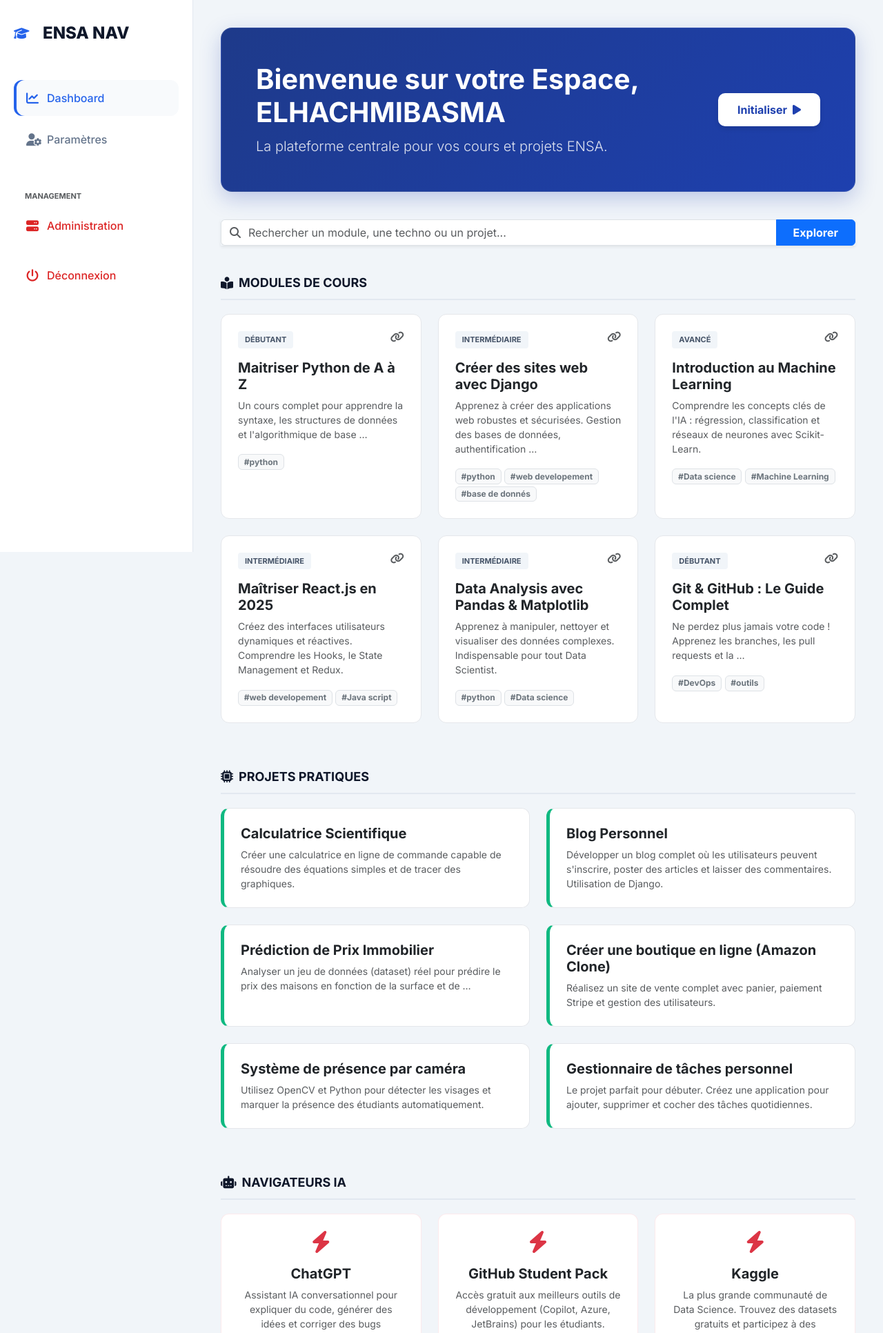
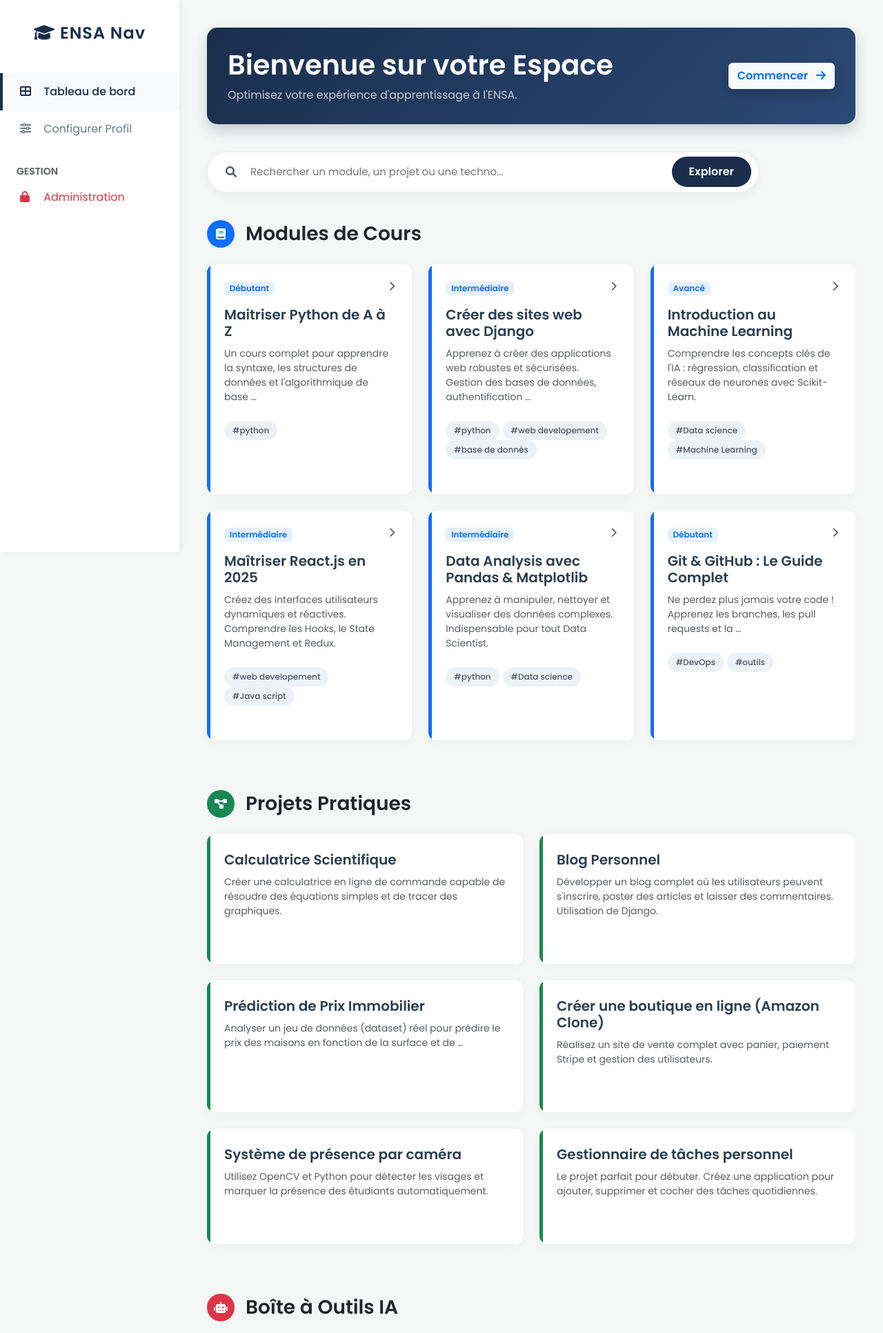
Before and after one commit to Basma-ElHachmi/Digital-creativity, a Django app: page / in a window 1280 px wide. Shown: the top 1932 px of the page at 69% size. Run offline with Django 5.2, Linux system fonts and the light colour scheme; a user stored in the database is signed in; data comes from the database, SQL or seed files in the repository; both versions use the stored data as it was after the commit.

Commit message:
Première version de mon Dashboard ENSA Nav

```diff
--- a/core/models.py
+++ b/core/models.py
@@ -71,3 +71,4 @@ class AINavigator(models.Model):
     tags = models.ManyToManyField(Tag, blank=True)
     def __str__(self):
         return self.name
+    from django.contrib.auth.models import User
--- a/core/templates/index.html
+++ b/core/templates/index.html
@@ -3,289 +3,275 @@
 <head>
     <meta charset="UTF-8">
     <meta name="viewport" content="width=device-width, initial-scale=1.0">
-    <title>Dashboard - ENSA Nav Pro</title>
-    <link href="https://fonts.googleapis.com/css2?family=Inter:wght@300;400;500;600;700;800&display=swap" rel="stylesheet">
+    <title>Dashboard - ENSA Nav</title>
+    <link href="https://fonts.googleapis.com/css2?family=Poppins:wght@300;400;500;600&display=swap" rel="stylesheet">
     <link href="https://cdn.jsdelivr.net/npm/bootstrap@5.3.0/dist/css/bootstrap.min.css" rel="stylesheet">
-    <link href="https://cdnjs.cloudflare.com/ajax/libs/font-awesome/6.4.0/css/all.min.css" rel="stylesheet">
+    <link href="https://cdnjs.cloudflare.com/ajax/libs/font-awesome/6.0.0/css/all.min.css" rel="stylesheet">
 
     <style>
-        :root {
-            --eng-blue: #0f172a;       /* Bleu Nuit très Pro */
-            --electric-blue: #2563eb;  /* Bleu Électrique pour les actions */
-            --tech-green: #10b981;
-            --tech-red: #dc2626;
-            --bg-light: #f1f5f9;
+        body {
+            font-family: 'Poppins', sans-serif;
+            background-color: #f4f7f6;
+            overflow-x: hidden;
         }
 
-        body {
-            font-family: 'Inter', sans-serif;
-            background-color: var(--bg-light);
-            color: #1e293b;
-        }
-
-        /* SIDEBAR PROFESSIONNELLE */
         .sidebar {
             height: 100vh;
             background-color: #ffffff;
+            color: #333;
             position: fixed;
-            left: 0; top: 0; width: 280px;
-            padding: 30px 20px;
-            border-right: 1px solid #e2e8f0;
+            left: 0;
+            top: 0;
+            width: 260px;
+            padding-top: 30px;
+            box-shadow: 2px 0 10px rgba(0,0,0,0.05);
             z-index: 1000;
-            display: flex;
-            flex-direction: column;
         }
 
         .sidebar-brand {
-            font-weight: 800;
             font-size: 24px;
-            color: var(--eng-blue);
-            margin-bottom: 50px;
+            font-weight: 700;
+            text-align: center;
+            color: #1a2e4c;
+            margin-bottom: 40px;
+            letter-spacing: 1px;
+        }
+
+        .sidebar a {
+            padding: 15px 25px;
+            text-decoration: none;
+            font-size: 16px;
+            color: #6c757d;
+            display: block;
+            transition: 0.3s;
+            border-left: 4px solid transparent;
+        }
+
+        .sidebar a:hover, .sidebar a.active {
+            background-color: #f8f9fa;
+            color: #1a2e4c;
+            border-left-color: #1a2e4c;
+            font-weight: 500;
+        }
+
+        .sidebar i { width: 30px; }
+
+        .main-content {
+            margin-left: 260px;
+            padding: 40px;
+        }
+
+        /* --- STYLE DE LA BARRE DE RECHERCHE --- */
+        .search-container {
+            margin-bottom: 40px;
+            max-width: 800px;
+        }
+
+        .search-box {
+            background: white;
+            border-radius: 50px;
+            padding: 5px 10px;
+            box-shadow: 0 4px 15px rgba(0,0,0,0.05);
+            border: 1px solid #eee;
             display: flex;
             align-items: center;
-            gap: 12px;
+            transition: 0.3s;
         }
 
-        .sidebar-brand i {
-            color: var(--electric-blue);
-            font-size: 28px;
+        .search-box:focus-within {
+            box-shadow: 0 4px 20px rgba(26, 46, 76, 0.1);
+            border-color: #1a2e4c;
         }
 
-        .sidebar a, .logout-btn {
-            padding: 14px 18px;
-            text-decoration: none;
-            color: #64748b;
-            display: flex;
-            align-items: center;
-            border-radius: 12px;
-            margin-bottom: 8px;
-            font-weight: 500;
-            transition: all 0.2s;
+        .search-box input {
             border: none;
-            background: none;
+            padding: 12px 20px;
             width: 100%;
-            text-align: left;
+            outline: none;
+            background: transparent;
+            font-size: 15px;
         }
 
-        .sidebar a:hover, .sidebar a.active, .logout-btn:hover {
-            background-color: #f8fafc;
-            color: var(--electric-blue);
-            box-shadow: inset 4px 0 0 var(--electric-blue);
+        .search-box button {
+            background: #1a2e4c;
+            color: white;
+            border: none;
+            padding: 10px 25px;
+            border-radius: 40px;
+            font-weight: 600;
+            transition: 0.3s;
         }
 
-        .sidebar i { width: 30px; font-size: 18px; }
-
-        /* MAIN CONTENT */
-        .main-content { margin-left: 280px; padding: 40px; }
-
-        /* CADRE BIENVENUE BLEU PREMIUM */
-        .welcome-header {
-            background: linear-gradient(135deg, #1e3a8a 0%, #1e40af 100%);
-            border-radius: 166px;
-            border-radius: 16px;
-            padding: 50px;
-            color: white;
-            box-shadow: 0 10px 30px rgba(30, 64, 175, 0.25);
-            border: 1px solid rgba(255,255,255,0.1);
-            margin-bottom: 40px;
-            position: relative;
+        .search-box button:hover {
+            background: #2a4975;
         }
 
-        .welcome-header h1 { font-weight: 700; margin-bottom: 10px; }
-        .welcome-header p { font-weight: 300; opacity: 0.85; max-width: 600px; }
-
-        /* BOUTON INITIALISER / COMMENCER */
-        .btn-premium {
-            background-color: #ffffff;
-            color: #1e40af;
-            font-weight: 700;
-            padding: 12px 28px;
-            border-radius: 10px;
+        /* CARTES MODERNES */
+        .dashboard-card {
+            background: white;
             border: none;
-            display: inline-flex;
-            align-items: center;
-            transition: all 0.3s ease;
-            text-decoration: none;
-            cursor: pointer;
-            box-shadow: 0 4px 6px rgba(0,0,0,0.1);
-        }
-
-        .btn-premium:hover {
-            background-color: #f8fafc;
-            transform: translateY(-2px);
-            box-shadow: 0 8px 15px rgba(0,0,0,0.15);
-            color: #2563eb;
-        }
-
-        /* SECTION TITLES */
-        .section-label {
-            font-weight: 700;
-            font-size: 18px;
-            color: var(--eng-blue);
-            margin: 40px 0 20px 0;
-            display: flex;
-            align-items: center;
-            border-bottom: 2px solid #e2e8f0;
-            padding-bottom: 10px;
-        }
-
-        /* CARTES ET GRILLE */
-        .dashboard-card {
-            background: #ffffff;
-            border: 1px solid #e5e7eb;
             border-radius: 12px;
-            padding: 24px;
+            padding: 25px;
+            margin-bottom: 25px;
+            box-shadow: 0 4px 20px rgba(0,0,0,0.03);
+            transition: transform 0.2s, box-shadow 0.2s;
             height: 100%;
-            transition: 0.3s;
             position: relative;
+            overflow: hidden;
         }
 
         .dashboard-card:hover {
-            border-color: var(--electric-blue);
-            box-shadow: 0 12px 20px rgba(0,0,0,0.05);
+            transform: translateY(-5px);
+            box-shadow: 0 8px 25px rgba(0,0,0,0.08);
+            cursor: pointer;
         }
 
-        .tag-eng {
-            font-size: 11px;
-            text-transform: uppercase;
-            font-weight: 700;
-            background: #f1f5f9;
-            color: #475569;
-            padding: 4px 10px;
-            border-radius: 4px;
-            margin-right: 6px;
+        .border-left-accent {
+            position: absolute;
+            left: 0; top: 0; bottom: 0; width: 5px;
         }
 
-        .btn-outline-danger {
-            border-width: 2px;
-            font-weight: 600;
+        .card-title { font-weight: 600; color: #2c3e50; margin-bottom: 10px; }
+
+        .tag-pill {
+            background-color: #edf2f7;
+            color: #4a5568;
+            padding: 5px 12px;
+            border-radius: 50px;
+            font-size: 12px;
+            font-weight: 500;
+            margin-right: 5px;
+        }
+
+        .welcome-header {
+            background: linear-gradient(135deg, #1a2e4c 0%, #2a4975 100%);
+            color: white;
+            padding: 30px;
+            border-radius: 15px;
+            margin-bottom: 40px;
+            box-shadow: 0 10px 20px rgba(26, 46, 76, 0.2);
         }
     </style>
 </head>
 <body>
 
     <div class="sidebar">
-        <div class="sidebar-brand">
-            <i class="fas fa-graduation-cap"></i> ENSA NAV
-        </div>
-
-        <nav>
-            <a href="{% url 'home' %}" class="active"><i class="fas fa-chart-line"></i> Dashboard</a>
-            <a href="{% url 'profile' %}"><i class="fas fa-user-gear"></i> Paramètres</a>
-
-            {% if user.is_staff %}
-            <div class="mt-5 px-3 mb-2 text-uppercase text-muted fw-bold" style="font-size: 11px;">Management</div>
-            <a href="/admin" target="_blank" style="color: var(--tech-red) !important;">
-                <i class="fas fa-server"></i> Administration
-            </a>
-            {% endif %}
-
-            <form action="{% url 'logout' %}" method="post" style="margin-top: 20px;">
-                {% csrf_token %}
-                <button type="submit" class="logout-btn" style="color: var(--tech-red) !important;">
-                    <i class="fas fa-power-off"></i> Déconnexion
-                </button>
-            </form>
-        </nav>
+        <div class="sidebar-brand"><i class="fas fa-graduation-cap me-2"></i>ENSA Nav</div>
+        <a href="{% url 'home' %}" class="active"><i class="fas fa-th-large"></i> Tableau de bord</a>
+        <a href="{% url 'profile' %}"><i class="fas fa-sliders-h"></i> Configurer Profil</a>
+        {% if user.is_staff %}
+        <div class="mt-4 px-4 text-uppercase small text-muted fw-bold">Gestion</div>
+        <a href="/admin" target="_blank" class="text-danger"><i class="fas fa-lock"></i> Administration</a>
+        {% endif %}
     </div>
 
     <div class="main-content">
 
         {% if user_profile %}
-            <div class="welcome-header d-flex justify-content-between align-items-center">
+            <div class="alert alert-success border-0 shadow-sm d-flex justify-content-between align-items-center bg-white" role="alert" style="border-left: 5px solid #198754 !important;">
                 <div>
-                    <h1>Bonjour, {{ user_profile.name }} !</h1>
-                    <p class="fs-5 mb-0">Espace Ingénieur : {{ user_profile.level }} | Données synchronisées.</p>
+                    <h4 class="alert-heading mb-1 text-success fw-bold">Bonjour, {{ user_profile.name }} !</h4>
+                    <p class="mb-0 text-muted">Voici vos recommandations personnalisées ({{ user_profile.level }}).</p>
                 </div>
-                <a href="{% url 'clear_profile' %}" class="btn-premium">
-                    <i class="fas fa-sync-alt me-2"></i> Réinitialiser
-                </a>
+                <a href="{% url 'clear_profile' %}" class="btn btn-light btn-sm border"><i class="fas fa-sync-alt me-1"></i> Réinitialiser</a>
             </div>
         {% else %}
             <div class="welcome-header">
                 <div class="row align-items-center">
-                    <div class="col-md-9">
-                        <h1>Bienvenue sur votre Espace, {{ user.username }}</h1>
-                        <p class="fs-5 mb-0">La plateforme centrale pour vos cours et projets ENSA.</p>
+                    <div class="col-md-8">
+                        <h1 class="fw-bold">Bienvenue sur votre Espace</h1>
+                        <p class="mb-0 opacity-75">Optimisez votre expérience d'apprentissage à l'ENSA.</p>
                     </div>
-                    <div class="col-md-3 text-end">
-                        <a href="{% url 'profile' %}" class="btn-premium">
-                            Initialiser <i class="fas fa-play ms-2"></i>
-                        </a>
+                    <div class="col-md-4 text-end">
+                        <a href="{% url 'profile' %}" class="btn btn-light text-primary fw-bold shadow">Commencer <i class="fas fa-arrow-right ms-2"></i></a>
                     </div>
                 </div>
             </div>
         {% endif %}
-<div class="search-section mb-4">
-    <form action="{% url 'home' %}" method="GET" class="d-flex gap-2">
-        <div class="input-group shadow-sm">
-            <span class="input-group-text bg-white border-end-0">
-                <i class="fas fa-search text-muted"></i>
-            </span>
-            <input type="text" name="q" class="form-control border-start-0 ps-0"
-                   placeholder="Rechercher un module, une techno ou un projet..."
-                   value="{{ request.GET.q }}">
-            <button class="btn btn-primary px-4 fw-bold" type="submit">Explorer</button>
+
+        <div class="search-container">
+            <form action="{% url 'home' %}" method="GET" class="search-box">
+                <i class="fas fa-search ms-3 text-muted"></i>
+                <input type="text" name="q" placeholder="Rechercher un module, un projet ou une techno..." value="{{ request.GET.q }}">
+                <button type="submit">Explorer</button>
+            </form>
         </div>
-        {% if request.GET.q %}
-            <a href="{% url 'home' %}" class="btn btn-outline-secondary">Effacer</a>
-        {% endif %}
-    </form>
-</div>
-        <div class="section-label"><i class="fas fa-book-reader me-2"></i> MODULES DE COURS</div>
+
+        <div class="d-flex align-items-center mb-4">
+            <div class="bg-primary rounded-circle d-flex align-items-center justify-content-center me-3" style="width: 40px; height: 40px; color: white;">
+                <i class="fas fa-book"></i>
+            </div>
+            <h3 class="mb-0 fw-bold text-dark">Modules de Cours</h3>
+        </div>
+
         <div class="row">
             {% for course in courses %}
             <div class="col-md-6 col-lg-4 mb-4">
-                <a href="{% url 'course_detail' course.id %}" class="text-decoration-none color-inherit">
+                <a href="{% url 'course_detail' course.id %}" style="text-decoration: none; color: inherit;">
                     <div class="dashboard-card">
+                        <div class="border-left-accent bg-primary"></div>
                         <div class="d-flex justify-content-between mb-3">
-                            <span class="tag-eng">{{ course.get_level_display }}</span>
-                            <i class="fas fa-link text-muted"></i>
+                            <span class="badge bg-primary bg-opacity-10 text-primary">{{ course.get_level_display }}</span>
+                            <i class="fas fa-chevron-right text-muted small"></i>
                         </div>
-                        <h5 class="fw-bold text-dark">{{ course.title }}</h5>
-                        <p class="text-muted small mb-3">{{ course.description|truncatewords:15 }}</p>
-                        <div class="mt-auto">
+                        <h5 class="card-title">{{ course.title }}</h5>
+                        <p class="text-muted small mb-4">{{ course.description|truncatewords:15 }}</p>
+                        <div class="d-flex flex-wrap">
                             {% for tag in course.tags.all %}
-                                <span class="badge bg-light text-secondary border">#{{ tag.name }}</span>
+                                <span class="tag-pill">#{{ tag.name }}</span>
                             {% endfor %}
                         </div>
+                    </div>
+                </a>
+            </div>
+            {% empty %}
+            <div class="col-12"><p class="text-muted fst-italic">Aucun cours trouvé.</p></div>
+            {% endfor %}
+        </div>
+
+        <div class="d-flex align-items-center mb-4 mt-5">
+            <div class="bg-success rounded-circle d-flex align-items-center justify-content-center me-3" style="width: 40px; height: 40px; color: white;">
+                <i class="fas fa-project-diagram"></i>
+            </div>
+            <h3 class="mb-0 fw-bold text-dark">Projets Pratiques</h3>
+        </div>
+
+        <div class="row">
+            {% for project in projects %}
+            <div class="col-md-6 mb-4">
+                <a href="{% url 'project_detail' project.id %}" style="text-decoration: none; color: inherit;">
+                    <div class="dashboard-card">
+                        <div class="border-left-accent bg-success"></div>
+                        <h5 class="card-title">{{ project.title }}</h5>
+                        <p class="text-muted small">{{ project.description|truncatewords:20 }}</p>
                     </div>
                 </a>
             </div>
             {% endfor %}
         </div>
 
-        <div class="section-label"><i class="fas fa-microchip me-2"></i> PROJETS PRATIQUES</div>
+        <div class="d-flex align-items-center mb-4 mt-5">
+            <div class="bg-danger rounded-circle d-flex align-items-center justify-content-center me-3" style="width: 40px; height: 40px; color: white;">
+                <i class="fas fa-robot"></i>
+            </div>
+            <h3 class="mb-0 fw-bold text-dark">Boîte à Outils IA</h3>
+        </div>
+
         <div class="row">
-            {% for project in projects %}
-            <div class="col-md-6 mb-4">
-                <a href="{% url 'project_detail' project.id %}" class="text-decoration-none">
-                    <div class="dashboard-card" style="border-left: 5px solid var(--tech-green);">
-                        <h5 class="fw-bold text-dark">{{ project.title }}</h5>
-                        <p class="text-muted small mb-0">{{ project.description|truncatewords:20 }}</p>
+            {% for tool in ai_navigators %}
+            <div class="col-md-4 mb-4">
+                <a href="{{ tool.link }}" target="_blank" style="text-decoration: none; color: inherit;">
+                    <div class="dashboard-card text-center py-4">
+                        <div class="border-left-accent bg-danger"></div>
+                        <div class="mb-3 text-danger fs-2"><i class="fas fa-bolt"></i></div>
+                        <h5 class="card-title">{{ tool.name }}</h5>
+                        <p class="small text-muted mb-0">{{ tool.description }}</p>
+                        <span class="btn btn-sm btn-outline-danger mt-3 rounded-pill px-4">Ouvrir</span>
                     </div>
                 </a>
             </div>
             {% endfor %}
         </div>
-
-        <div class="section-label"><i class="fas fa-robot me-2"></i> NAVIGATEURS IA</div>
-        <div class="row">
-            {% for tool in ai_navigators %}
-            <div class="col-md-4 mb-4">
-                <a href="{{ tool.link }}" target="_blank" class="text-decoration-none">
-                    <div class="dashboard-card text-center border-danger border-opacity-10">
-                        <div class="mb-3 text-danger"><i class="fas fa-bolt fa-2x"></i></div>
-                        <h5 class="fw-bold text-dark">{{ tool.name }}</h5>
-                        <p class="small text-muted">{{ tool.description }}</p>
-                        <span class="btn btn-sm btn-outline-danger rounded-pill px-4 mt-2">Ouvrir</span>
-                    </div>
-                </a>
-            </div>
-            {% endfor %}
-        </div>
-
     </div>
-
 </body>
 </html>
```
Also changed, not shown: core/templates/profile.html (+18 -10 lines), core/urls.py (line endings or trailing spaces), db.sqlite3.
